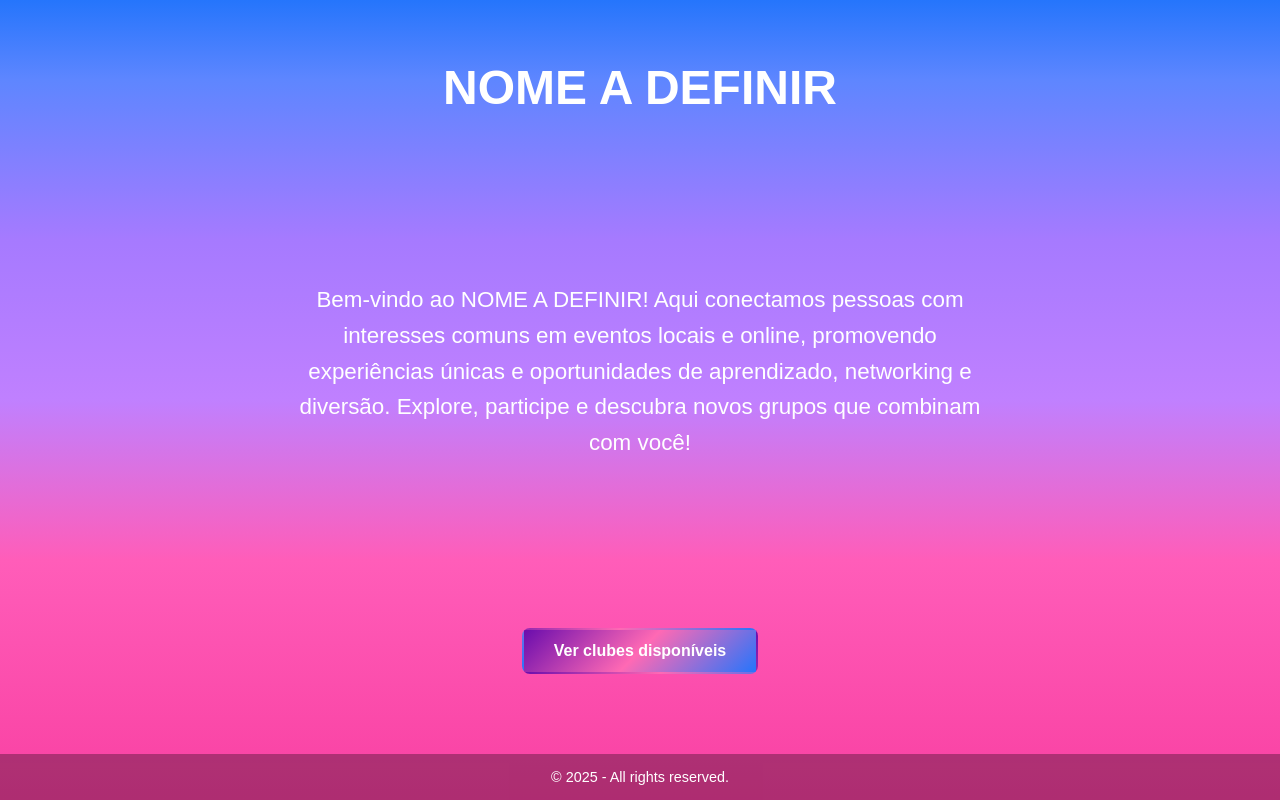
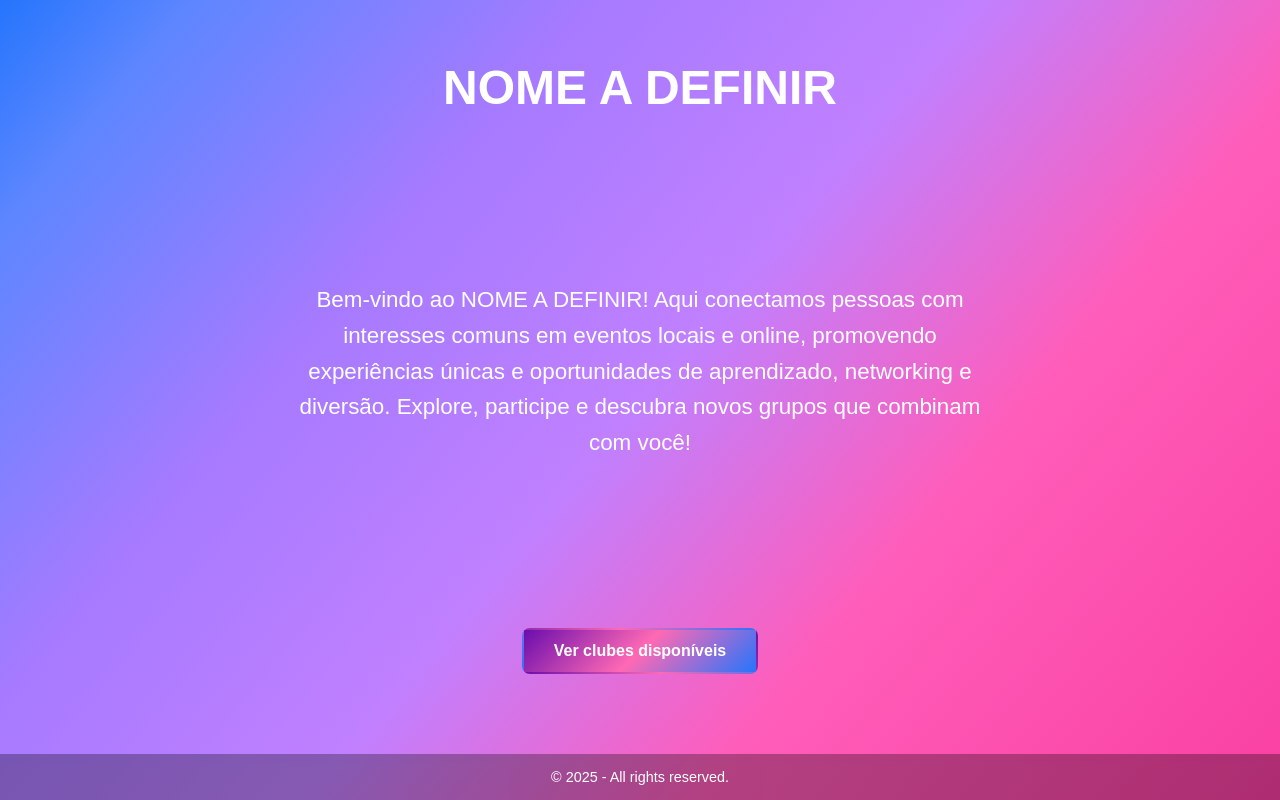
Before and after one commit to mine-tech-oficial/copa-empreendedorismo, a Flask app: page / in a window 1280 px wide. Run offline with Flask 3, Linux system fonts and the light colour scheme.

Commit message:
Atualiza css pt 3

```diff
--- a/static/css/style.css
+++ b/static/css/style.css
@@ -5,13 +5,13 @@
     box-sizing: border-box;
 }
 
-body {
+body{
     font-family: Arial, sans-serif;
     min-height: 100vh;
     display: flex;
     flex-direction: column;
-   background: linear-gradient(
-        180deg,
+    background: linear-gradient(
+        130deg,
         #2575fc 0%,
         #5e86ff 10%,
         #a67aff 30%,
```
